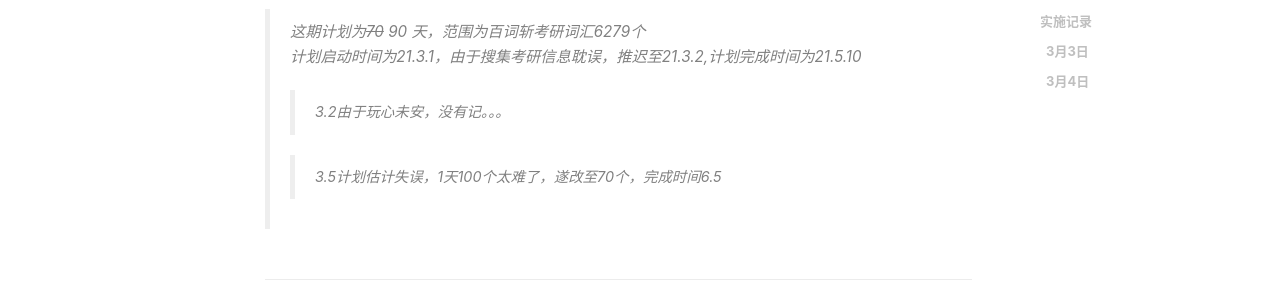
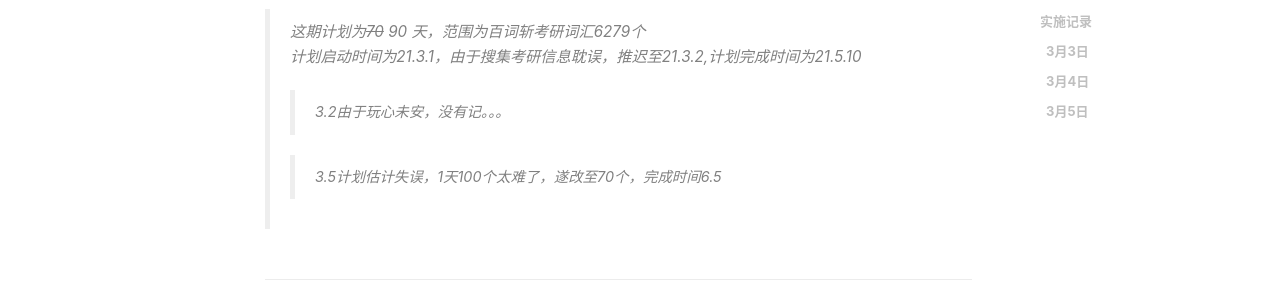
Before and after one commit to Zoomds/Zoomds.github.io, a Jekyll site: the page built from _posts/Project/2021-02-26-BaiCiZhan-1.md, in a window 1280 px wide and 900 px high, scrolled down 520 px. Shown: the part 157-452 px from the top of the window. Built offline with Jekyll 4.4.1, drawn with Linux system fonts in a browser that asks for light colours; nearby versions of some CDN libraries; comment, search, counter and statistics services are not loaded.

Commit message:
打卡
3.5

```diff
--- a/_posts/Project/2021-02-26-BaiCiZhan-1.md
+++ b/_posts/Project/2021-02-26-BaiCiZhan-1.md
@@ -31,3 +31,7 @@
 
 ### 3月4日
 <img class="shadow" width="320" src="/img/in-post/post-Baicizhan-1/3.4.jpg" />
+
+### 3月5日
+
+<img class="shadow" width="320" src="/img/in-post/post-Baicizhan-1/3.5.jpg" />
```
Also changed, not shown: img/in-post/post-Baicizhan-1/3.5.jpg (added).
